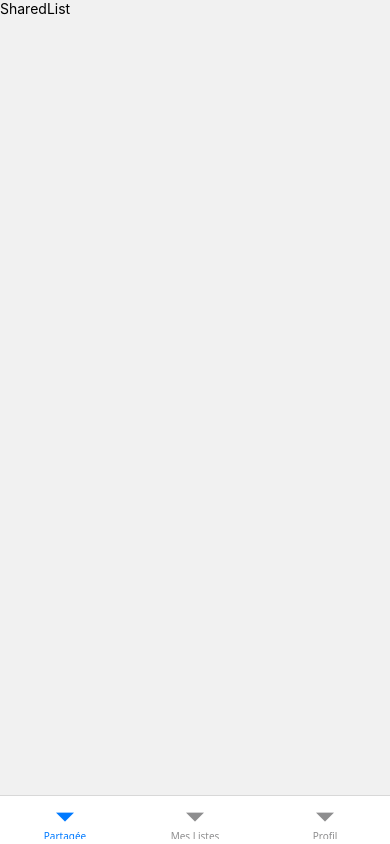
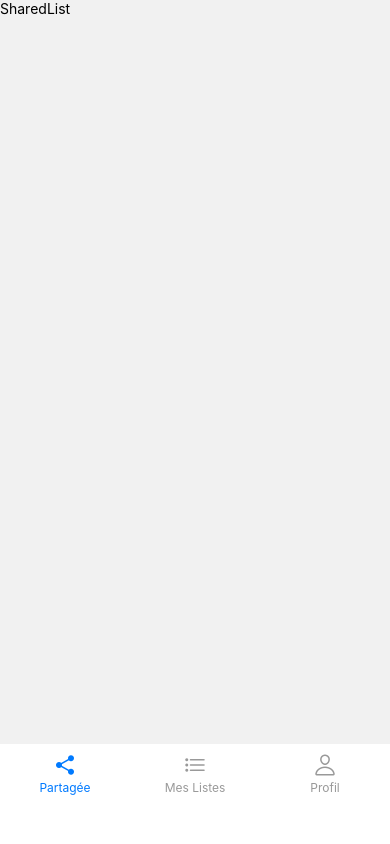
Before and after one commit to ChristopheC-83/yfokoi_rn_v1, a React Native app: screen / in a window 390 px wide. Built offline with nearby package versions, Linux system fonts and the light colour scheme.

Commit message:
amélioration icons

```diff
--- a/package.json
+++ b/package.json
@@ -22,7 +22,9 @@
     "react-native-reanimated": "~4.1.1",
     "react-native-safe-area-context": "~5.6.0",
     "react-native-screens": "~4.16.0",
-    "zustand": "^5.0.9"
+    "zustand": "^5.0.9",
+    "@expo/vector-icons": "^15.0.3",
+    "react-native-vector-icons": "9.2.0"
   },
   "private": true
 }
--- /dev/null
+++ b/src/navigation/components/TabIcon.js
@@ -0,0 +1,33 @@
+import { View, Text } from "react-native";
+import { Ionicons } from "@expo/vector-icons";
+import { Dimensions } from "react-native";
+
+export default function TabIcon({ focused, icon, label }) {
+  const SCREEN_WIDTH = Dimensions.get("window").width;
+    const TAB_WIDTH = SCREEN_WIDTH * 0.33; // 33% pour 3 tabs
+
+
+  return (
+    <View
+      style={{
+        alignItems: "center",
+        width: TAB_WIDTH,
+      }}
+    >
+      <Ionicons
+        name={focused ? icon : `${icon}-outline`}
+        size={24}
+        color={focused ? "#007AFF" : "#999"}
+      />
+      <Text
+        style={{
+          fontSize: 12,
+          color: focused ? "#007AFF" : "#999",
+          marginTop: 2,
+        }}
+      >
+        {label}
+      </Text>
+    </View>
+  );
+}
--- a/src/navigation/index.js
+++ b/src/navigation/index.js
@@ -3,16 +3,54 @@ import { createBottomTabNavigator } from "@react-navigation/bottom-tabs";
 import Profile from "../screens/Profile/Profile";
 import MyLists from "../screens/MyLists/MyLists";
 import SharedList from "../screens/SharedList/SharedList";
+import TabIcon from "./components/TabIcon";
 
 const Tabs = createBottomTabNavigator();
 
 export default function AppNavigation() {
   return (
     <NavigationContainer>
-      <Tabs.Navigator screenOptions={{ headerShown: false }}>
-        <Tabs.Screen name="Partagée" component={SharedList} icon={() => null} />
-        <Tabs.Screen name="Mes Listes" component={MyLists} />
-        <Tabs.Screen name="Profil" component={Profile} />
+      <Tabs.Navigator
+        screenOptions={{
+          headerShown: false,
+          tabBarShowLabel: false,
+          tabBarStyle: {
+            backgroundColor: "#fff",
+            borderTopWidth: 0,
+            elevation: 5,
+            height: 100,
+            paddingBottom: 10,
+            paddingTop: 10,
+          },
+        }}
+      >
+        <Tabs.Screen
+          name="Partagée"
+          component={SharedList}
+          options={{
+            tabBarIcon: ({ focused }) => (
+              <TabIcon focused={focused} icon="share-social" label="Partagée" />
+            ),
+          }}
+        />
+        <Tabs.Screen
+          name="Mes Listes"
+          component={MyLists}
+          options={{
+            tabBarIcon: ({ focused }) => (
+              <TabIcon focused={focused} icon="list" label="Mes Listes" />
+            ),
+          }}
+        />
+        <Tabs.Screen
+          name="Profil"
+          component={Profile}
+          options={{
+            tabBarIcon: ({ focused }) => (
+              <TabIcon focused={focused} icon="person" label="Profil" />
+            ),
+          }}
+        />
       </Tabs.Navigator>
     </NavigationContainer>
   );
```
Also changed, not shown: 1 other file (tests, documents, lock files or other folders).
